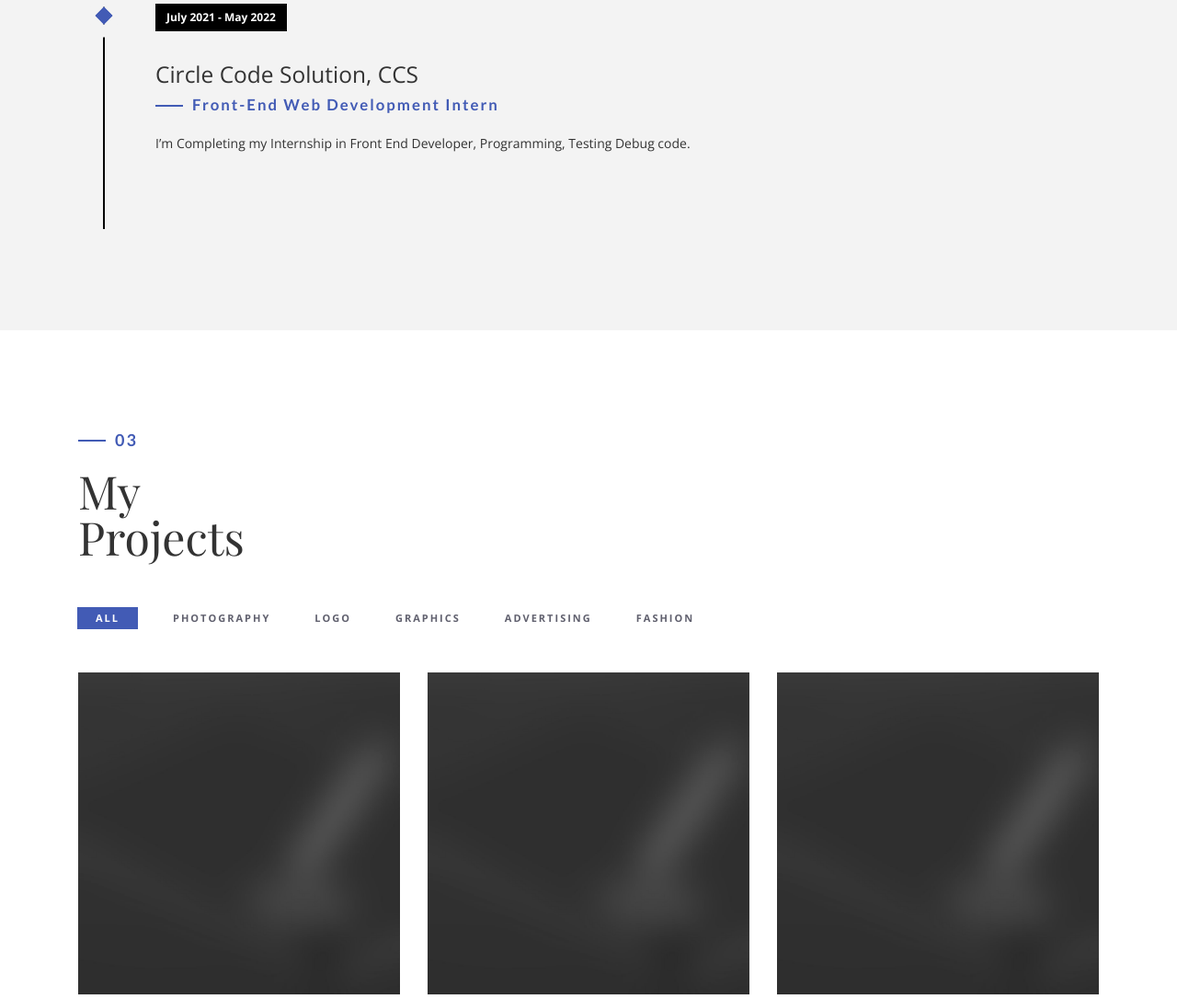
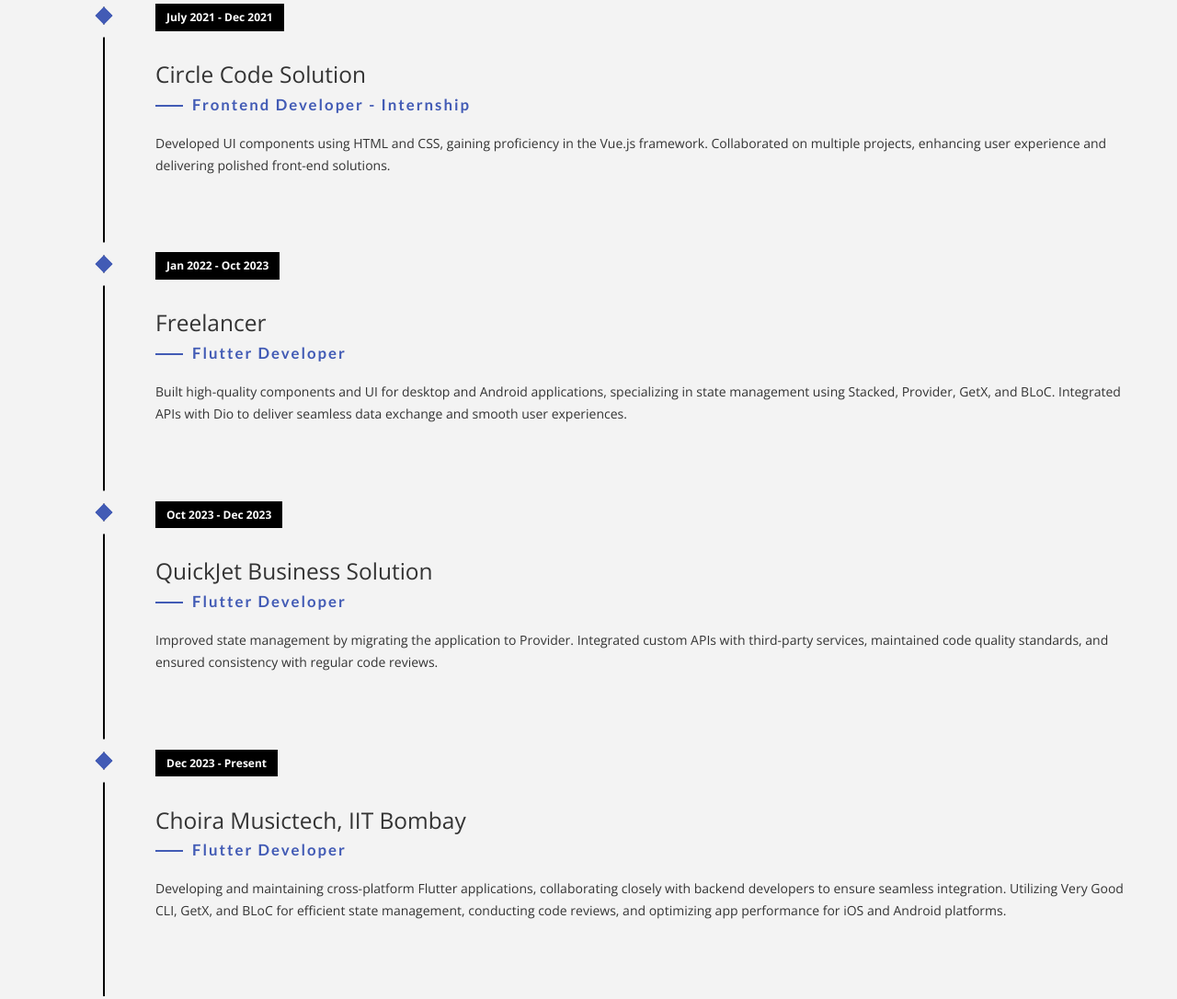
Before and after one commit to nirnayag/resume.nirnay, a plain HTML site: page index.html in a window 1280 px wide. Shown: the part 1872-2958 px from the top of the page at 92% size. Drawn offline with nearby package versions, Linux system fonts and the light colour scheme; files whose address does not match are found by name; a web font is replaced by a local one.

Commit message:
careear section updated

```diff
--- a/index.html
+++ b/index.html
@@ -83,7 +83,7 @@
     </div>
     <!-- ./about -->
 
-    <!-- experience  -->
+  <!-- experience -->
 <div class="section" id="experience">
     <div class="container">
         <div class="col-md-12">
@@ -96,10 +96,37 @@
                 <li class="timeline-event" data-aos="fade-up">
                     <label class="timeline-event-icon"></label>
                     <div class="timeline-event-copy">
-                            <p class="timeline-event-thumbnail">July 2021 - May 2022</p>
-                            <h3>Circle Code Solution, CCS</h3>
-                            <h4>Front-end web development Intern</h4>
-                            <p>I’m Completing my Internship in Front End Developer, Programming, Testing Debug code.</p>
+                        <p class="timeline-event-thumbnail">July 2021 - Dec 2021</p>
+                        <h3>Circle Code Solution</h3>
+                        <h4>Frontend Developer - Internship</h4>
+                        <p>Developed UI components using HTML and CSS, gaining proficiency in the Vue.js framework. Collaborated on multiple projects, enhancing user experience and delivering polished front-end solutions.</p>
+                    </div>
+                </li>
+                <li class="timeline-event" data-aos="fade-up">
+                    <label class="timeline-event-icon"></label>
+                    <div class="timeline-event-copy">
+                        <p class="timeline-event-thumbnail">Jan 2022 - Oct 2023</p>
+                        <h3>Freelancer</h3>
+                        <h4>Flutter Developer</h4>
+                        <p>Built high-quality components and UI for desktop and Android applications, specializing in state management using Stacked, Provider, GetX, and BLoC. Integrated APIs with Dio to deliver seamless data exchange and smooth user experiences.</p>
+                    </div>
+                </li>
+                <li class="timeline-event" data-aos="fade-up">
+                    <label class="timeline-event-icon"></label>
+                    <div class="timeline-event-copy">
+                        <p class="timeline-event-thumbnail">Oct 2023 - Dec 2023</p>
+                        <h3>QuickJet Business Solution</h3>
+                        <h4>Flutter Developer</h4>
+                        <p>Improved state management by migrating the application to Provider. Integrated custom APIs with third-party services, maintained code quality standards, and ensured consistency with regular code reviews.</p>
+                    </div>
+                </li>
+                <li class="timeline-event" data-aos="fade-up">
+                    <label class="timeline-event-icon"></label>
+                    <div class="timeline-event-copy">
+                        <p class="timeline-event-thumbnail">Dec 2023 - Present</p>
+                        <h3>Choira Musictech, IIT Bombay</h3>
+                        <h4>Flutter Developer</h4>
+                        <p>Developing and maintaining cross-platform Flutter applications, collaborating closely with backend developers to ensure seamless integration. Utilizing Very Good CLI, GetX, and BLoC for efficient state management, conducting code reviews, and optimizing app performance for iOS and Android platforms.</p>
                     </div>
                 </li>
             </ul>
@@ -107,6 +134,7 @@
     </div>
 </div>
 <!-- ./experience -->
+
 
     <!-- projects -->
     <div class="section" id="projects">
```
Lines whose indentation alone changed are shown as unchanged.
